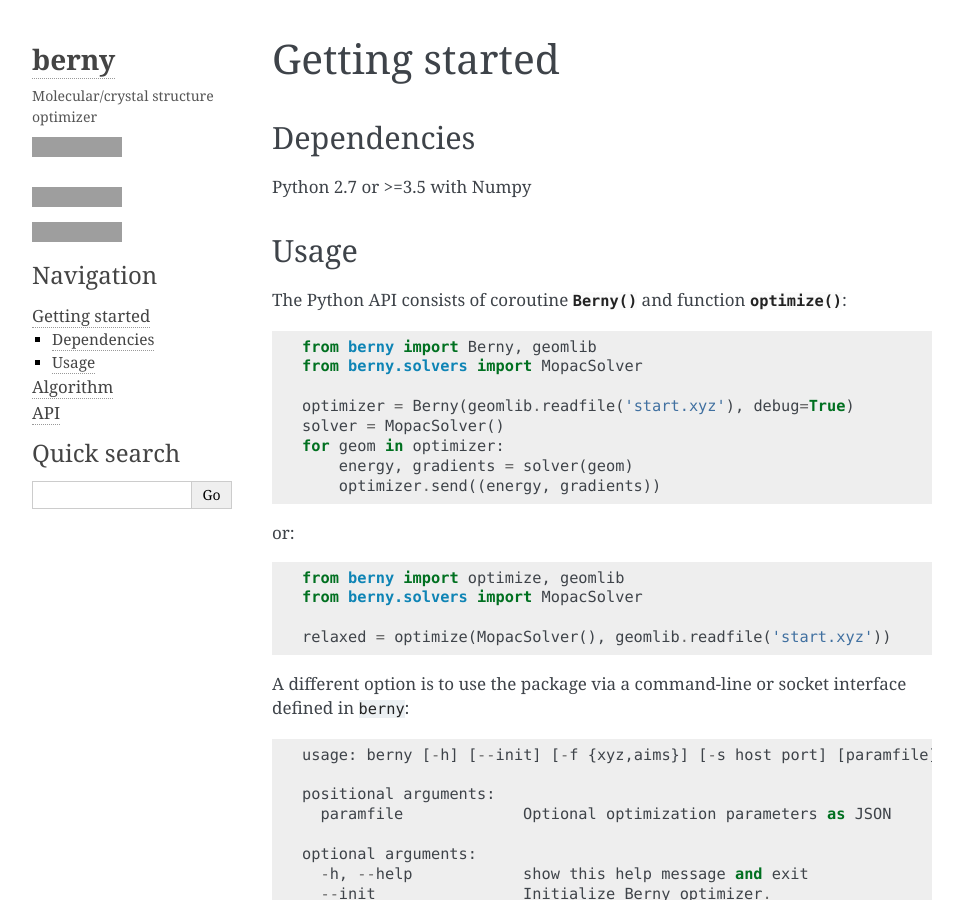
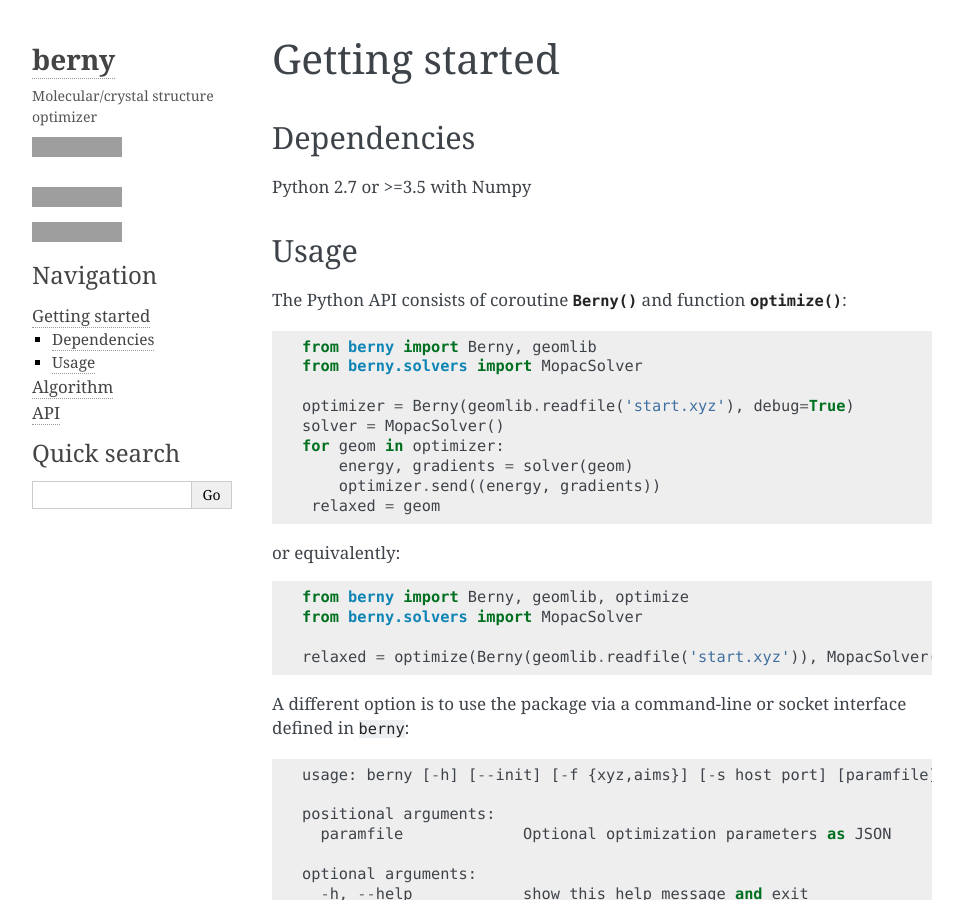
Before and after one commit to jhrmnn/pyberny, a Sphinx documentation site: the page built from docs/getting-started.rst, in a window 1280 px wide and 900 px high, cut to the strip 0-900 px from the top of the window. Shown: the whole strip, without its empty margins (148-1111 px from the left). Built offline with Sphinx 7.4.7, drawn with Linux system fonts in a browser that asks for light colours; grey boxes are pictures that could not be loaded.

Commit message:
change api of berny.optimize()

```diff
--- a/docs/getting-started.rst
+++ b/docs/getting-started.rst
@@ -20,13 +20,14 @@ The Python API consists of coroutine :py:func:`~berny.Berny` and function
    for geom in optimizer:
        energy, gradients = solver(geom)
        optimizer.send((energy, gradients))
+    relaxed = geom
 
-or::
+or equivalently::
 
-   from berny import optimize, geomlib
+   from berny import Berny, geomlib, optimize
    from berny.solvers import MopacSolver
 
-   relaxed = optimize(MopacSolver(), geomlib.readfile('start.xyz'))
+   relaxed = optimize(Berny(geomlib.readfile('start.xyz')), MopacSolver())
 
 A different option is to use the package via a command-line or socket
 interface defined in ``berny``::
```
Also changed, not shown: 2 other files.
